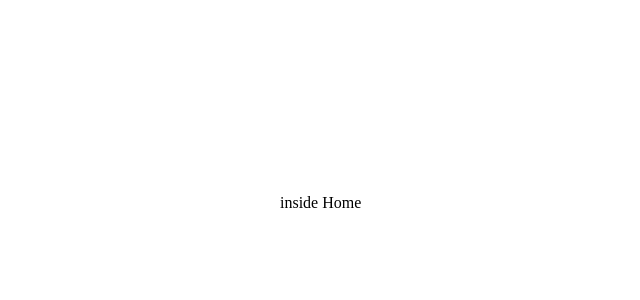
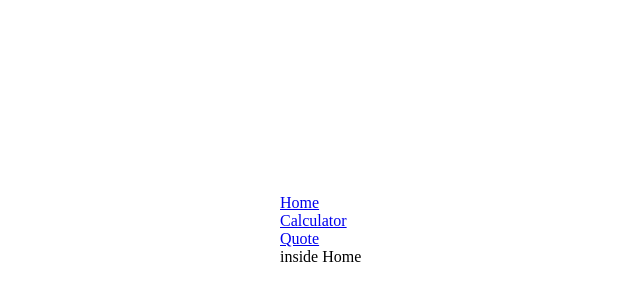
Before and after one commit to SamanAtashi/My-Math-Magicians-app, a React (Create React App) app: page / in a window 1280 px wide. Shown: the part 6-306 px from the top of the page, without its empty margins (40-680 px from the left). Built offline with nearby package versions, Linux system fonts and the light colour scheme.

Commit message:
Add navbar with links to routes

```diff
--- a/src/App.js
+++ b/src/App.js
@@ -8,8 +8,11 @@
 import Home from './pages/Home';
 import Quote from './pages/Quote';
 import './App.css';
+import Navbar from './components/Navbar';
 
 const App = () => (
+  <>
+    <Navbar />
     <Switch>
       <Route path="/calculator">
         <div className="App">
@@ -23,6 +26,7 @@
         <Home />
       </Route>
     </Switch>
+  </>
 );
 
 export default App;
--- /dev/null
+++ b/src/components/Navbar.js
@@ -0,0 +1,39 @@
+import React from 'react';
+import { NavLink } from 'react-router-dom';
+
+const Navbar = () => {
+  const links = [
+    {
+      id: 1,
+      path: '/',
+      text: 'Home',
+    },
+    {
+      id: 2,
+      path: '/calculator',
+      text: 'Calculator',
+    },
+    {
+      id: 3,
+      path: '/quote',
+      text: 'Quote',
+    },
+  ];
+
+  return (
+    <nav>
+      {links.map((link) => (
+        <li key={link.id}>
+          <NavLink
+            to={link.path}
+            activeClassName="active-link"
+          >
+            {link.text}
+          </NavLink>
+        </li>
+      ))}
+    </nav>
+
+  );
+};
+export default Navbar;
```
Lines whose indentation alone changed are shown as unchanged.
